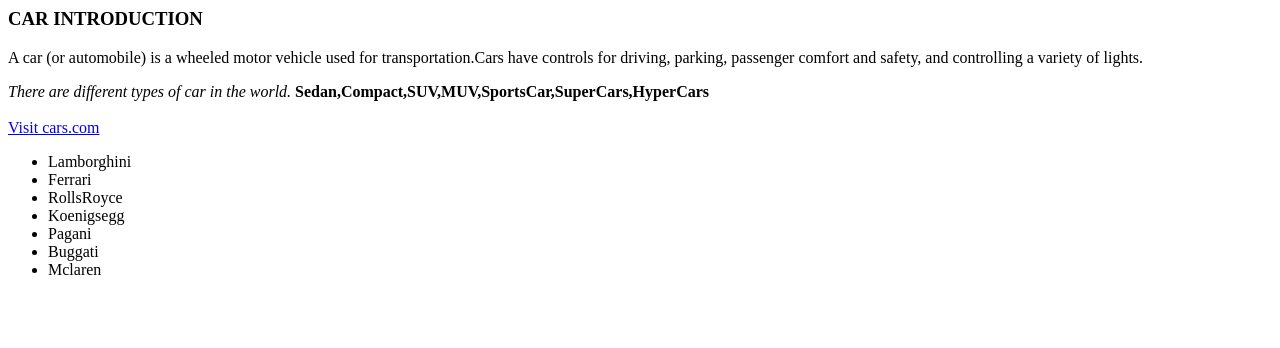
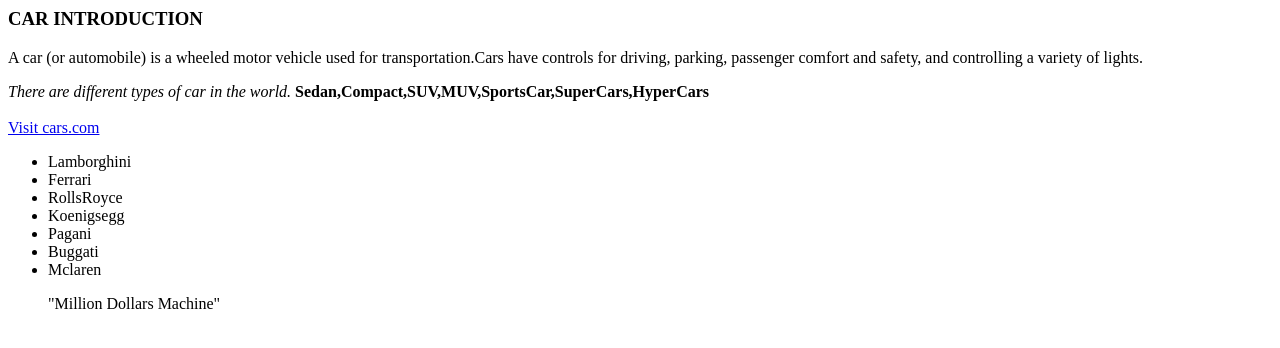
Before and after one commit to ps9769/WSD-Homework-2, a plain HTML site: page index.html in a window 1280 px wide. Drawn offline with Linux system fonts and the light colour scheme.

Commit message:
Blockquote Tag

```diff
--- a/index.html
+++ b/index.html
@@ -34,6 +34,7 @@
 
 	     </ul>
 
+              <blockquote> "Million Dollars Machine"  </blockquote>
 
 
             </body>
```
